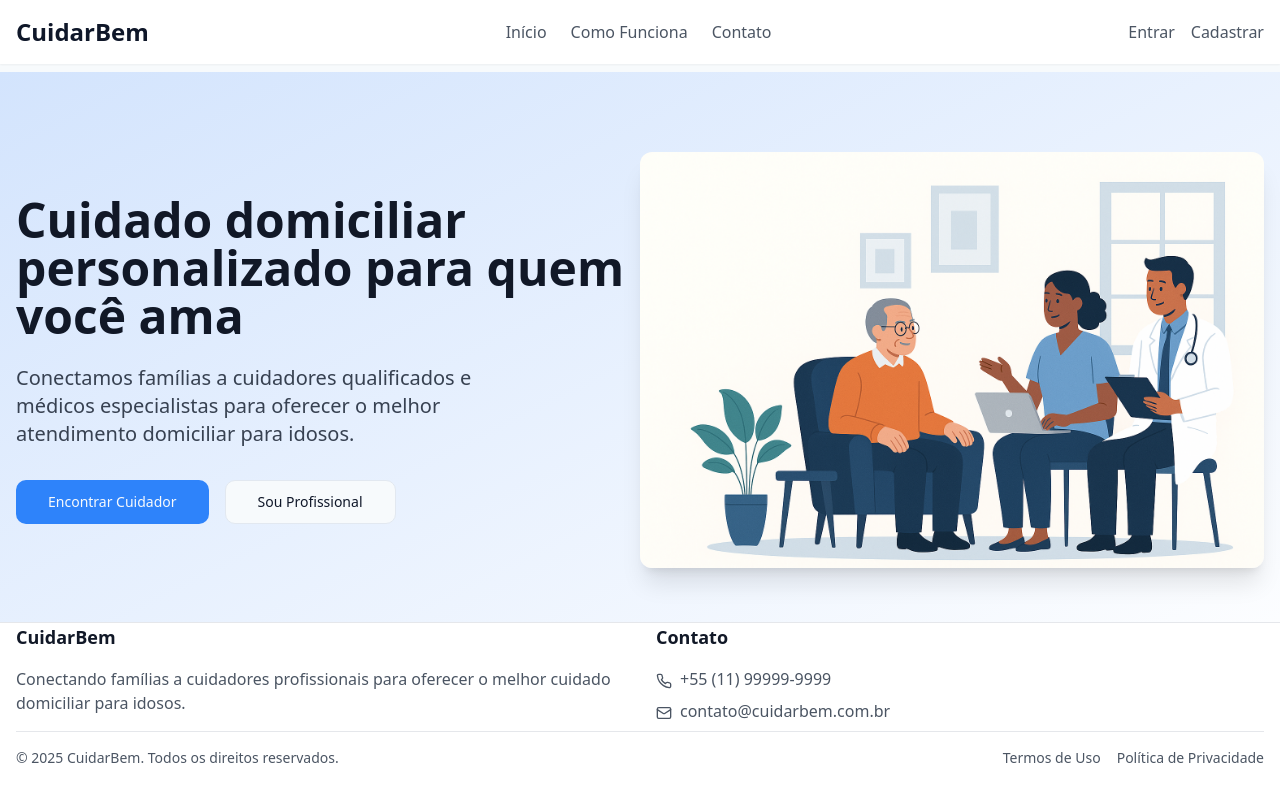
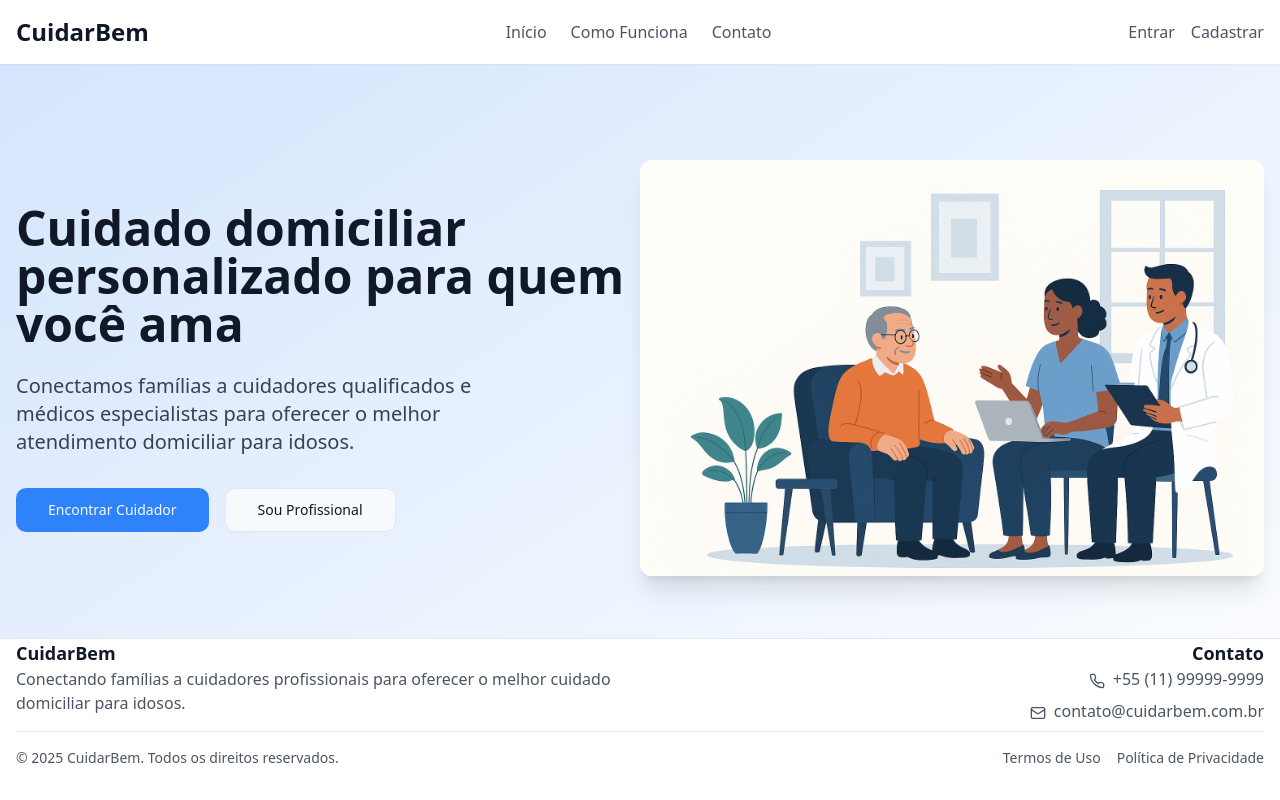
Before and after one commit to kewlzin/projeto2_cuidador_de_idoso, a React (Vite) app in the folder frontend/: page / in a window 1280 px wide. Built offline with nearby package versions, Linux system fonts and the light colour scheme.

Commit message:
*[add] ajustes view pagina inicial, footer

```diff
--- a/frontend/src/components/home/banner-section.tsx
+++ b/frontend/src/components/home/banner-section.tsx
@@ -4,7 +4,7 @@ import { Link } from "react-router-dom";
 export function BannerSection() {
   return (
     <section className="banner-section overflow-hidden">
-      <div className="container mx-auto px-4">
+      <div className="container mx-auto px-4 mt-20">
         <div className="flex flex-col md:flex-row items-center">
           <div className="md:w-1/2 mb-10 md:mb-0">
             <h1 className="text-4xl md:text-5xl font-bold text-gray-900 mb-6 leading-tight">
--- a/frontend/src/components/ui/footer.tsx
+++ b/frontend/src/components/ui/footer.tsx
@@ -10,14 +10,14 @@ export function Footer() {
         {!isAuthenticated && (
           <div className="textos grid grid-cols-2 gap-8">
             <div>
-              <h3 className="text-lg font-semibold text-gray-900 mb-4">CuidarBem</h3>
+              <h3 className="text-lg font-semibold text-gray-900">CuidarBem</h3>
               <p className="text-gray-600 mb-4">
                 Conectando famílias a cuidadores profissionais para oferecer o melhor cuidado domiciliar para idosos.
               </p>
             </div>
 
-            <div>
-              <h3 className="text-lg font-semibold text-gray-900 mb-4">Contato</h3>
+            <div className="text-right">
+              <h3 className="text-lg font-semibold text-gray-900">Contato</h3>
               <ul className="space-y-2">
                 <li className="text-gray-600">
                   <svg xmlns="http://www.w3.org/2000/svg" width="16" height="16" viewBox="0 0 24 24" fill="none" stroke="currentColor" strokeWidth="2" strokeLinecap="round" strokeLinejoin="round" className="inline-block mr-2"><path d="M22 16.92v3a2 2 0 0 1-2.18 2 19.79 19.79 0 0 1-8.63-3.07 19.5 19.5 0 0 1-6-6 19.79 19.79 0 0 1-3.07-8.67A2 2 0 0 1 4.11 2h3a2 2 0 0 1 2 1.72 12.84 12.84 0 0 0 .7 2.81 2 2 0 0 1-.45 2.11L8.09 9.91a16 16 0 0 0 6 6l1.27-1.27a2 2 0 0 1 2.11-.45 12.84 12.84 0 0 0 2.81.7A2 2 0 0 1 22 16.92z"></path></svg>
--- a/frontend/src/index.css
+++ b/frontend/src/index.css
@@ -104,6 +104,6 @@
 
 @layer components {
   .banner-section {
-    @apply bg-gradient-to-br from-brand-blue-light to-white py-20 pb-36;
+    @apply bg-gradient-to-br from-brand-blue-light to-white py-20 pb-64;
   }
 }
--- a/frontend/src/pages/Index.tsx
+++ b/frontend/src/pages/Index.tsx
@@ -10,7 +10,7 @@ const Index = () => {
   return (
     <div className="h-screen flex flex-col relative">
       <Header />
-      <main className="flex-1 overflow-y-auto pt-[72px] mb-[11rem] relative z-0">
+      <main className="flex-1 overflow-y-auto mb-[10rem] relative z-0">
         <BannerSection />
         <FeaturesSection />
         <HowItWorks />
```
